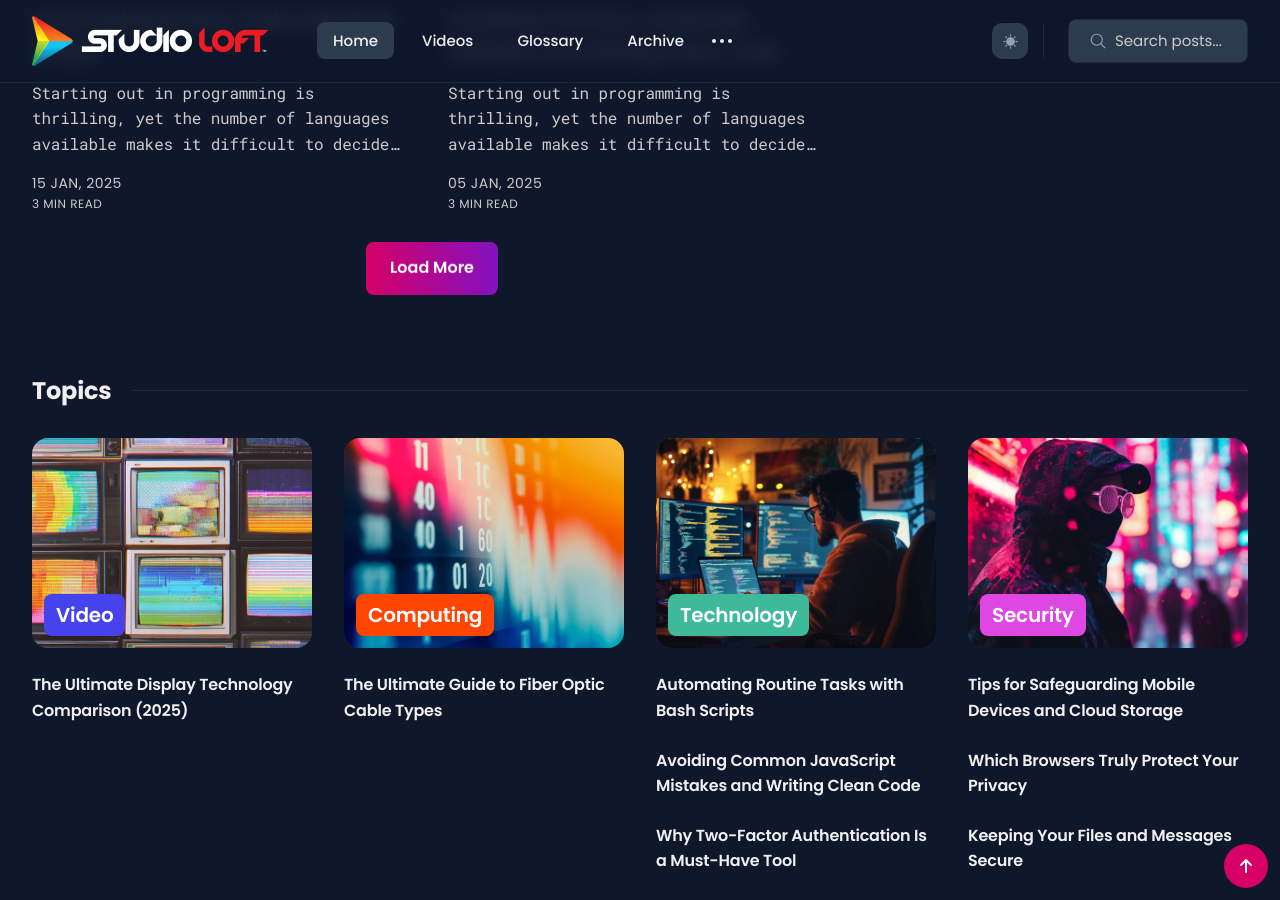
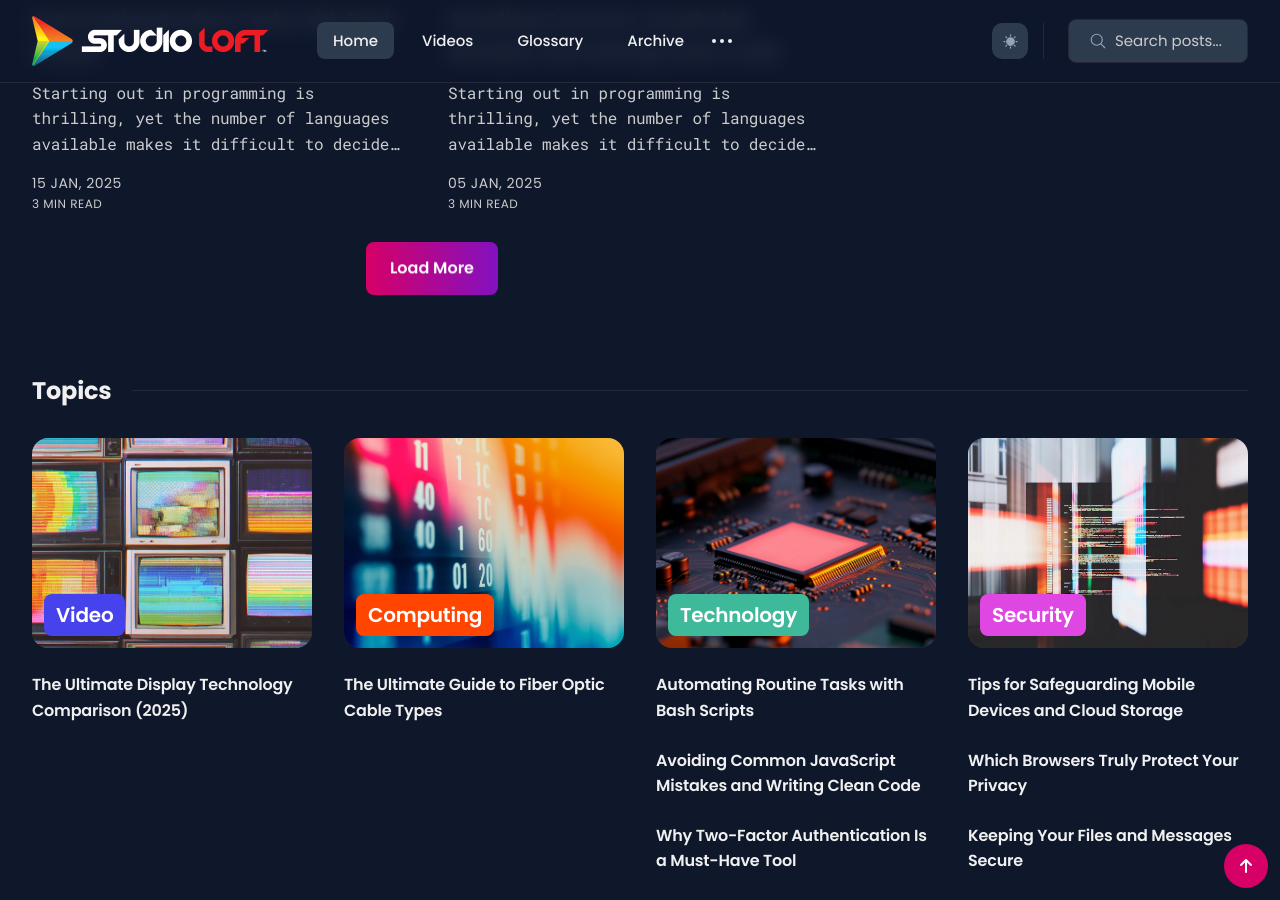
Before and after one commit to studioloft/studioloft.github.io, a Jekyll site: the page built from index.html, in a window 1280 px wide and 900 px high, scrolled down 1963 px. Built offline with Jekyll 4.4.1, drawn with Linux system fonts in a browser that asks for light colours; the list of posts is cut into pages by our own code.

Commit message:
stock image update

```diff
--- a/_data/settings.yml
+++ b/_data/settings.yml
@@ -100,9 +100,9 @@ tags_section:
     - tag: "Computing"
       image: "/images/stock/data-display.webp"
     - tag: "Technology"
-      image: "/images/20.jpg"
+      image: "/images/stock/processor.webp"
     - tag: "Security"
-      image: "/images/23.jpg"
+      image: "/images/stock/cybersecurity.webp"
 
 
 #-------------------------------
```
Also changed, not shown: images/stock/chips.webp (added), images/stock/cybersecurity.webp (added), images/stock/processor.webp (added).
